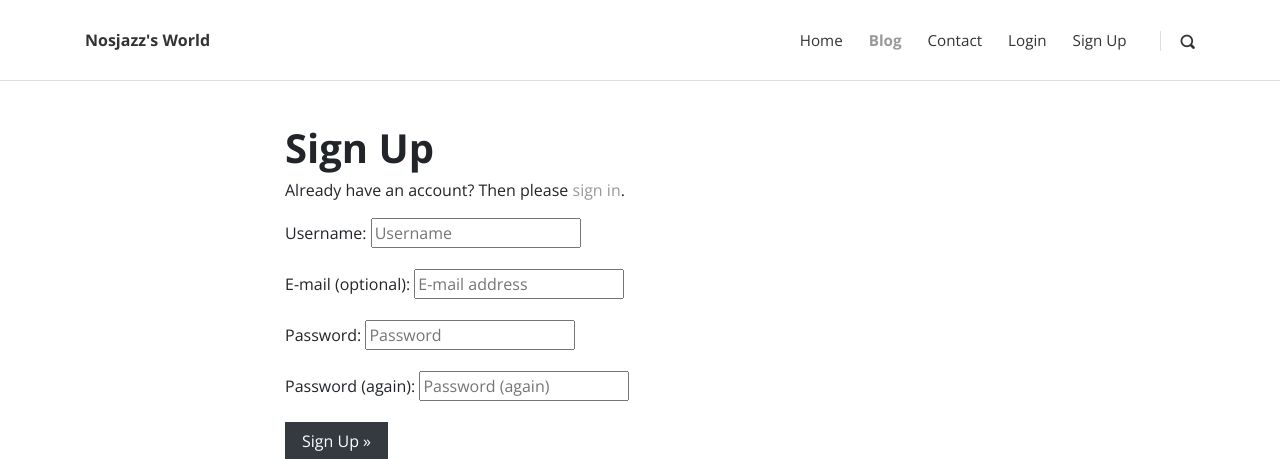
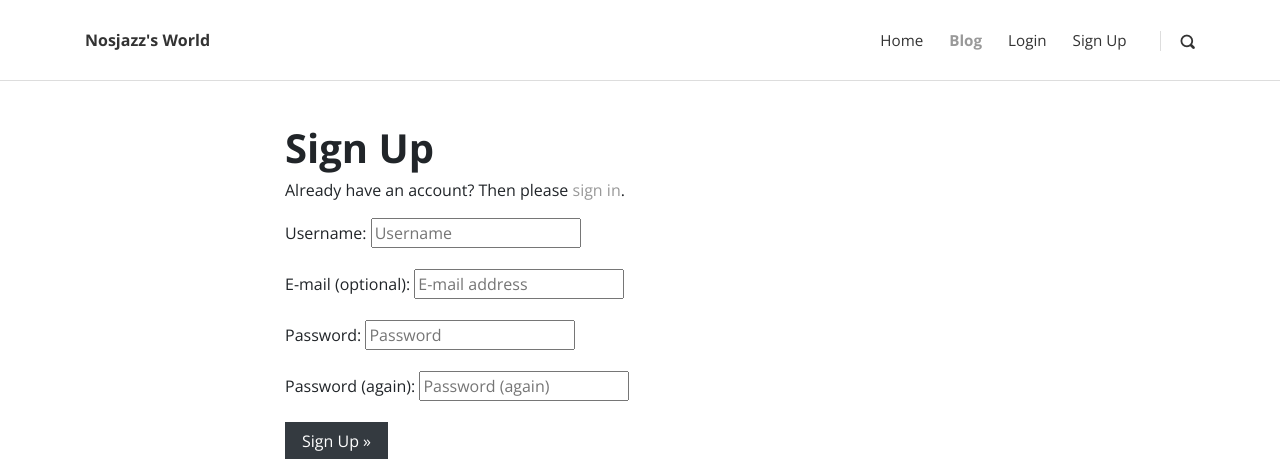
Before and after one commit to Nosjazz/milestone_4, a Django app: page /accounts/signup/ in a window 1280 px wide. Shown: the top 459 px of the page. Run offline with Django 3.2, Linux system fonts and the light colour scheme; some libraries are stand-ins or nearby versions.

Commit message:
move contact to authenticated user only: '

```diff
--- a/src/templates/header.html
+++ b/src/templates/header.html
@@ -30,13 +30,13 @@
               </li>
               <li class="nav-item"><a href="/blog" class="nav-link active ">Blog</a>
               </li>
-              <li class="nav-item"><a href="/contact" class="nav-link ">Contact</a>
-              </li>
               {% if request.user.is_staff %}
               <li class="nav-item"><a href="{% url 'post-create' %}" class="nav-link ">Create</a>
               <li class="nav-item"><a href="/accounts/logout" class="nav-link ">Logout</a>
               </li>
               {% elif request.user.is_authenticated%}
+              <li class="nav-item"><a href="/contact" class="nav-link ">Contact</a>
+              </li>
               <li class="nav-item"><a href="/accounts/logout" class="nav-link ">Logout</a></li>
               {% else %}
               <li class="nav-item"><a href="/accounts/login" class="nav-link ">Login</a>
```
Also changed, not shown: src/db.sqlite3.
